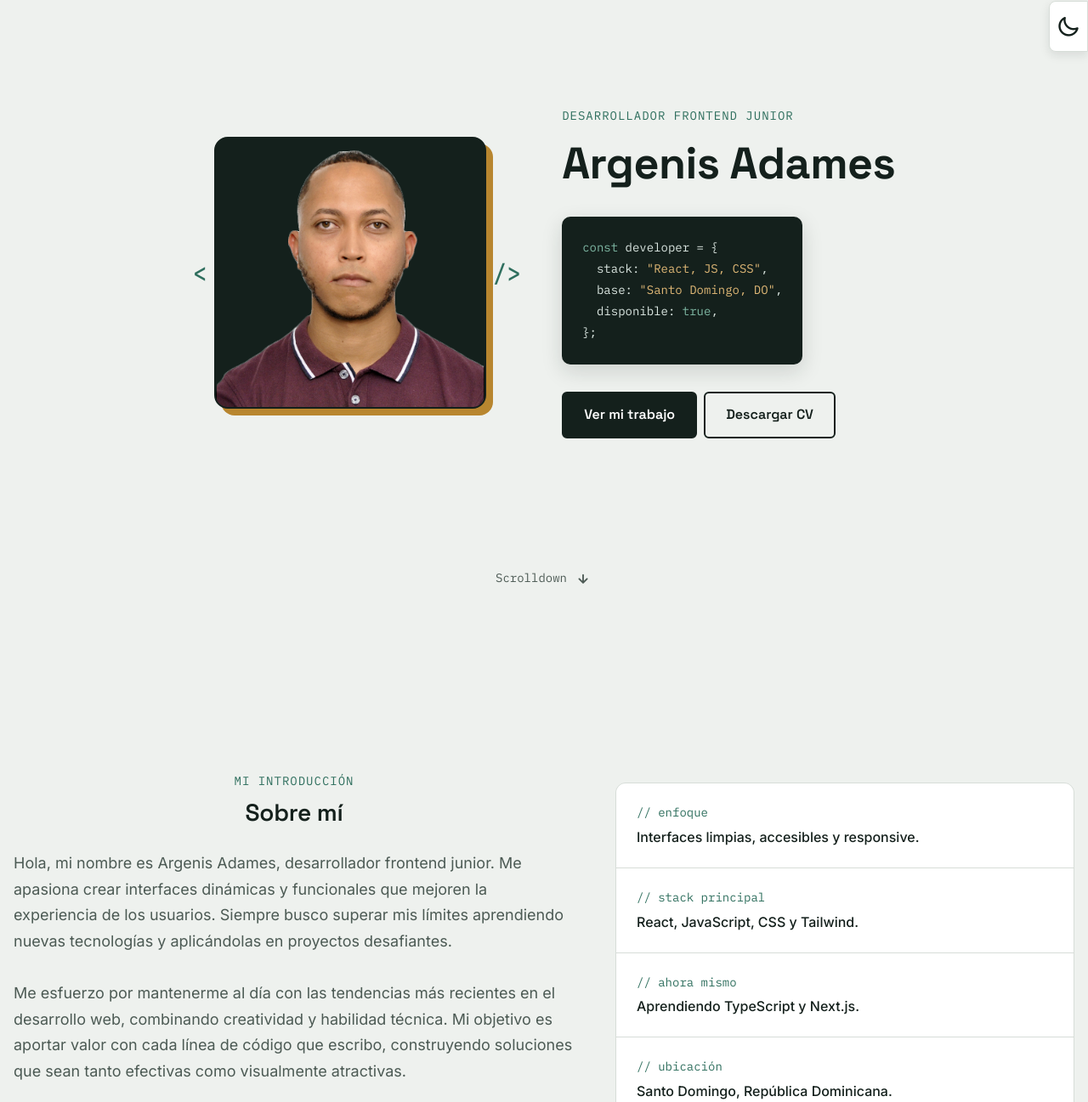
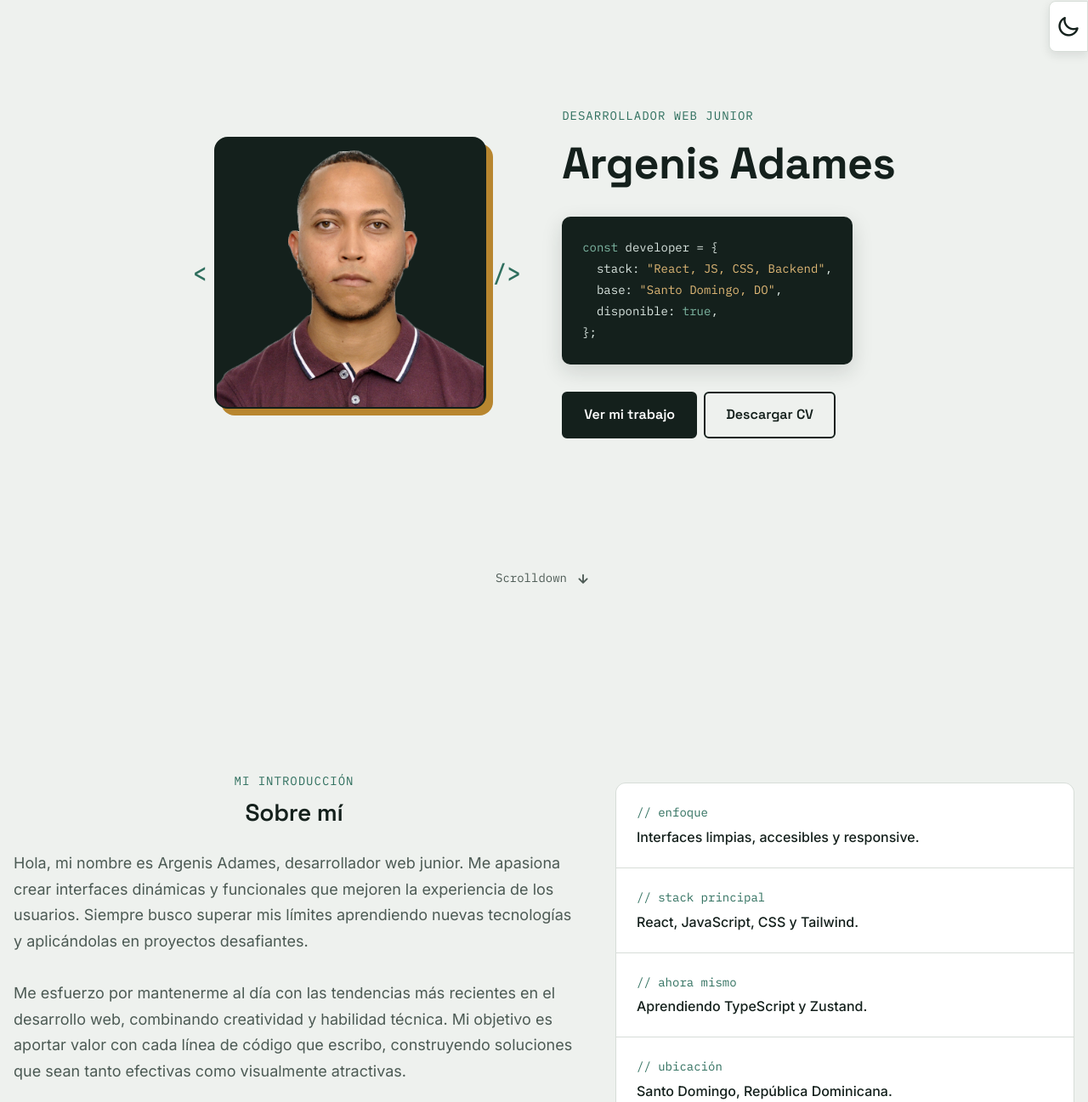
Before and after one commit to Adames1/portfolio-adames.io, a plain HTML site: page index.html in a window 1280 px wide. Shown: the part 79-1376 px from the top of the page at 85% size. Drawn offline with nearby package versions, Linux system fonts and the light colour scheme.

Commit message:
upgrade tecnologies stack

```diff
--- a/index.html
+++ b/index.html
@@ -64,12 +64,12 @@
 
                 <!-- Info Section -->
                 <div class="section-home__info">
-                    <span class="eyebrow">Desarrollador frontend junior</span>
+                    <span class="eyebrow">Desarrollador web junior</span>
                     <h2>Argenis Adames</h2>
 
                     <div class="hero-code" aria-hidden="true">
                         <p><span class="tok-kw">const</span> developer = {</p>
-                        <p>&nbsp;&nbsp;stack: <span class="tok-str">"React, JS, CSS"</span>,</p>
+                        <p>&nbsp;&nbsp;stack: <span class="tok-str">"React, JS, CSS, Backend"</span>,</p>
                         <p>&nbsp;&nbsp;base: <span class="tok-str">"Santo Domingo, DO"</span>,</p>
                         <p>&nbsp;&nbsp;disponible: <span class="tok-kw">true</span>,</p>
                         <p>};</p>
@@ -99,7 +99,7 @@
                 <div class="content-about__info reveal">
                     <span class="subtitle">Mi introducción</span>
                     <h2 class="title">Sobre mí</h2>
-                    <p class="description">Hola, mi nombre es Argenis Adames, desarrollador frontend junior. Me
+                    <p class="description">Hola, mi nombre es Argenis Adames, desarrollador web junior. Me
                         apasiona crear interfaces dinámicas y funcionales que mejoren la experiencia de los
                         usuarios. Siempre busco superar mis límites aprendiendo nuevas tecnologías y aplicándolas
                         en proyectos desafiantes.
@@ -137,7 +137,7 @@
                     </div>
                     <div class="about-facts__item">
                         <span class="about-facts__label">// ahora mismo</span>
-                        <p>Aprendiendo TypeScript y Next.js.</p>
+                        <p>Aprendiendo TypeScript y Zustand.</p>
                     </div>
                     <div class="about-facts__item">
                         <span class="about-facts__label">// ubicación</span>
@@ -166,6 +166,7 @@
                             <span class="pill pill--filled">Git</span>
                             <span class="pill pill--filled">Tailwind</span>
                             <span class="pill pill--filled">React</span>
+
                         </div>
                     </div>
 
@@ -173,9 +174,12 @@
                         <h4><i class="uil uil-arrow-growth"></i> Aprendiendo</h4>
                         <div class="pills">
                             <span class="pill pill--outline">TypeScript</span>
+                            <span class="pill pill--outline">Zustand</span>
                             <span class="pill pill--outline">Next.js</span>
                             <span class="pill pill--outline">Vue</span>
-                            <span class="pill pill--outline">Zustand</span>
+                            <span class="pill pill--outline">Node.js</span>
+                            <span class="pill pill--outline">C#</span>
+                            <span class="pill pill--outline">SQL Server</span>
                         </div>
                     </div>
                 </div>
```
